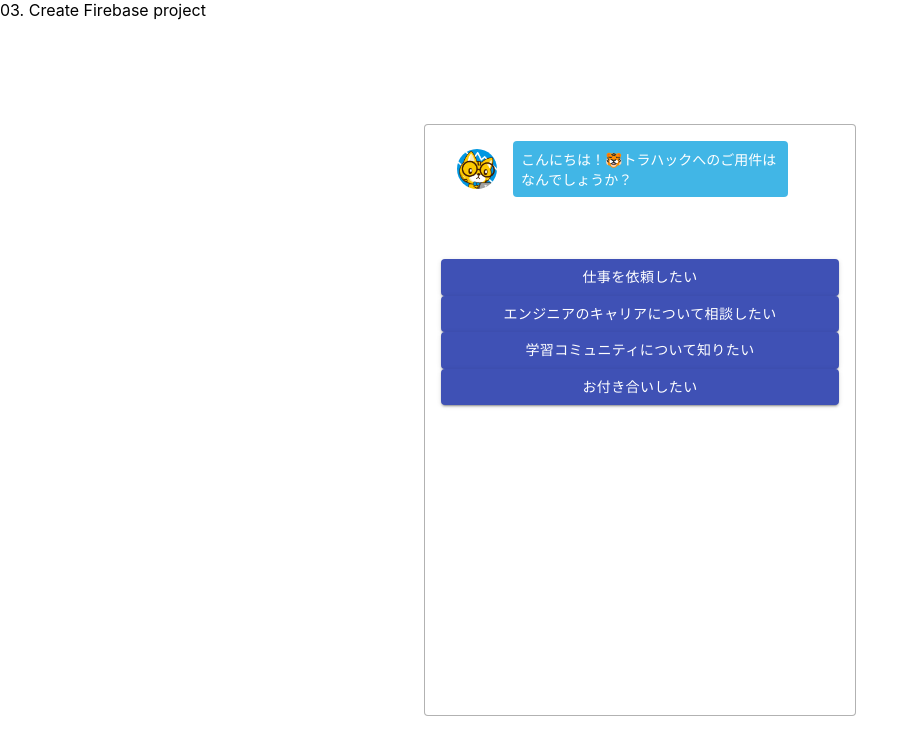
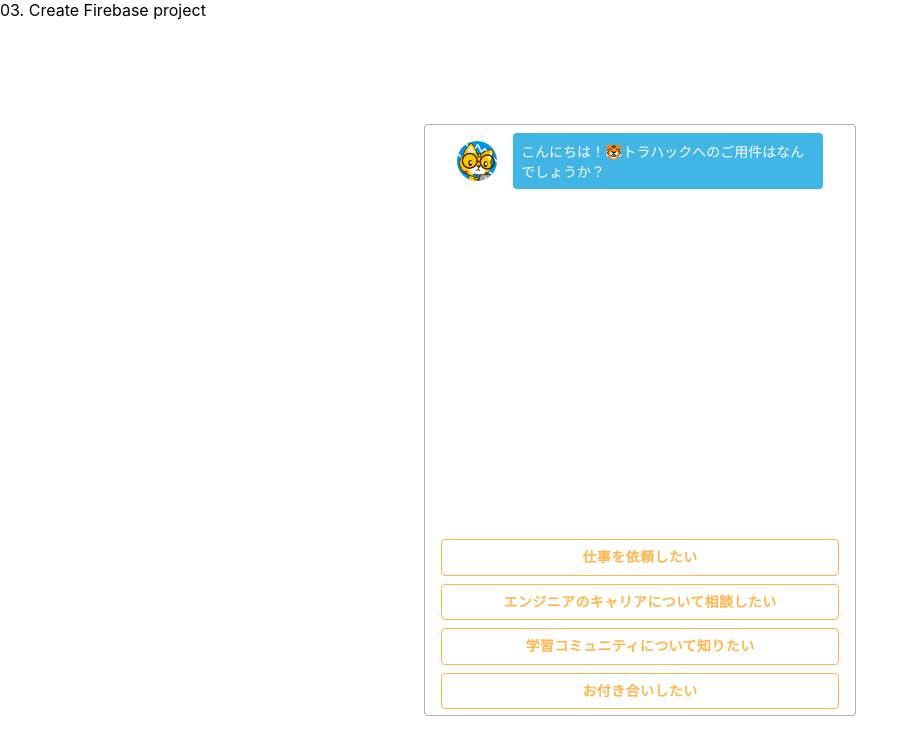
Before and after one commit to Ryoto-Noguchi/chatbot-demo, a React (Create React App) app: page / in a window 1280 px wide. Shown: the top 754 px of the page, without its empty margins (0-918 px from the left). Built offline with nearby package versions, Linux system fonts and the light colour scheme.

Commit message:
【実践編】#7 完了

```diff
--- a/src/components/Answer.jsx
+++ b/src/components/Answer.jsx
@@ -2,15 +2,25 @@ import React from 'react';
 import { makeStyles } from '@material-ui/core/styles';
 import Button from '@material-ui/core/Button';
 
-const useStyles = makeStyles((theme) => ({
-  root: {
-  },
-}));
+const useStyles = makeStyles({
+  button: {
+    borderColor: '#FFB549',
+    color: '#FFB549',
+    fontWeight: 600,
+    marginBottom: '8px',
+    "&:hover": {
+      backgroundColor: '#FFB549',
+      color: '#fff'
+    }
+  }
+});
 
 const Answer = (props) => {
-  // const classes = useStyles();
+  const classes = useStyles();
   return (
-    <Button variant="contained" color="primary" onClick={() => props.select(props.content, props.nextId)}>
+    <Button
+      className={classes.button}
+      variant="outlined" onClick={() => props.select(props.content, props.nextId)}>
       {props.content}
     </Button>
   )
--- a/src/components/Chats.jsx
+++ b/src/components/Chats.jsx
@@ -3,21 +3,18 @@ import { makeStyles } from "@material-ui/core/styles";
 import List from "@material-ui/core/List";
 import {Chat} from "./index";
 
-const useStyles = makeStyles((theme) => ({
-  root: {
-    width: "100%",
-    maxWidth: "36ch",
-    backgroundColor: theme.palette.background.paper,
-  },
-  inline: {
-    display: "inline",
-  },
-}));
+const useStyles = makeStyles({
+  chats: {
+    height: 400,
+    padding: '0',
+    overflow: 'auto' // スクロールできるようにする
+  }
+})
 
 const Chats = (props) => {
   const classes = useStyles();
   return (
-  <List className={classes.root}>
+  <List className={classes.chats}>
     {props.chats.map((chat, index) => {
       return <Chat text={chat.text} type={chat.type} key={index.toString()}/> // リスト要素の中にkeyを入れておくことで変更があったときに、変更部分のみ書き換えるという設計思想からkeyをリストに含めている
     })}
--- a/src/dataset.js
+++ b/src/dataset.js
@@ -1,81 +1,100 @@
 const defaultDataset = {
-  "init": {
+  init: {
     answers: [
-          {content: "仕事を依頼したい", nextId: "job_offer"},
-          {content: "エンジニアのキャリアについて相談したい", nextId: "consultant"},
-          {content: "学習コミュニティについて知りたい", nextId: "community"},
-          {content: "お付き合いしたい", nextId: "dating"},
+      { content: "仕事を依頼したい", nextId: "job_offer" },
+      {
+        content: "エンジニアのキャリアについて相談したい",
+        nextId: "consultant",
+      },
+      { content: "学習コミュニティについて知りたい", nextId: "community" },
+      { content: "お付き合いしたい", nextId: "dating" },
     ],
     question: "こんにちは！🐯トラハックへのご用件はなんでしょうか？",
   },
-  "job_offer": {
+  job_offer: {
     answers: [
-          {content: "Webサイトを制作してほしい", nextId: "website"},
-          {content: "Webアプリを開発してほしい", nextId: "webapp"},
-          {content: "自動化ツールを作ってほしい", nextId: "automation_tool"},
-          {content: "その他", nextId: "other_jobs"}
+      { content: "Webサイトを制作してほしい", nextId: "website" },
+      { content: "Webアプリを開発してほしい", nextId: "webapp" },
+      { content: "自動化ツールを作ってほしい", nextId: "automation_tool" },
+      { content: "その他", nextId: "other_jobs" },
     ],
     question: "どのようなお仕事でしょうか？",
   },
-  "website": {
+  website: {
     answers: [
-          {content: "問い合わせる", nextId: "contact"},
-          {content: "最初の質問に戻る", nextId: "init"}
+      { content: "問い合わせる", nextId: "contact" },
+      { content: "最初の質問に戻る", nextId: "init" },
     ],
     question: "Webサイト細作についてですね。コチラからお問い合わせできます。",
   },
-  "webapp": {
+  webapp: {
     answers: [
-          {content: "問い合わせる", nextId: "contact"},
-          {content: "最初の質問に戻る", nextId: "init"}
+      { content: "問い合わせる", nextId: "contact" },
+      { content: "最初の質問に戻る", nextId: "init" },
     ],
     question: "Webアプリ開発についてですね。コチラからお問い合わせできます。",
   },
-  "automation_tool": {
+  automation_tool: {
     answers: [
-          {content: "問い合わせる", nextId: "contact"},
-          {content: "最初の質問に戻る", nextId: "init"}
+      { content: "問い合わせる", nextId: "contact" },
+      { content: "最初の質問に戻る", nextId: "init" },
     ],
-      question: "自動化ツール開発についてですね。コチラからお問い合わせできます。",
+    question:
+      "自動化ツール開発についてですね。コチラからお問い合わせできます。",
   },
-  "other_jobs": {
+  other_jobs: {
     answers: [
-          {content: "問い合わせる", nextId: "contact"},
-          {content: "最初の質問に戻る", nextId: "init"}
+      { content: "問い合わせる", nextId: "contact" },
+      { content: "最初の質問に戻る", nextId: "init" },
     ],
     question: "その他についてですね。コチラからお問い合わせできます。",
   },
-  "consultant": {
+  consultant: {
     answers: [
-          {content: "YouTubeで動画を見る", nextId: "https://www.youtube.com/channel/UC-bOAxx-YOsviSmqh8COR0w"},
-          {content: "学習コミュニティについて知りたい", nextId: "community"},
-          {content: "最初の質問に戻る", nextId: "init"}
+      {
+        content: "YouTubeで動画を見る",
+        nextId: "https://www.youtube.com/channel/UC-bOAxx-YOsviSmqh8COR0w",
+      },
+      { content: "学習コミュニティについて知りたい", nextId: "community" },
+      { content: "最初の質問に戻る", nextId: "init" },
     ],
-      question: "トラハックは普段からYouTubeでキャリアについて発信しています。また、僕が運営するエンジニア向け学習コミュニティ内でも相談に乗っていますよ。",
+    question:
+      "トラハックは普段からYouTubeでキャリアについて発信しています。また、僕が運営するエンジニア向け学習コミュニティ内でも相談に乗っていますよ。",
   },
-  "community": {
+  community: {
     answers: [
-          {content: "どんな活動をしているの？", nextId: "community_activity"},
-          {content: "コミュニティに参加したい", nextId: "https://torahack.web.app/community/"},
-          {content: "最初の質問に戻る", nextId: "init"}
+      { content: "どんな活動をしているの？", nextId: "community_activity" },
+      {
+        content: "コミュニティに参加したい",
+        nextId: "https://torahack.web.app/community/",
+      },
+      { content: "最初の質問に戻る", nextId: "init" },
     ],
-      question: "2020年3月から学習コミュニティを始めました！🎉Webエンジニアへの転職を目指す人向けに、プログラミングを教えたりキャリアの相談に乗っています。",
+    question:
+      "2020年3月から学習コミュニティを始めました！🎉Webエンジニアへの転職を目指す人向けに、プログラミングを教えたりキャリアの相談に乗っています。",
   },
-  "community_activity": {
+  community_activity: {
     answers: [
-          {content: "さらに詳細を知りたい", nextId: "https://youtu.be/tIzE7hUDbBM"},
-          {content: "コミュニティに参加したい", nextId: "https://torahack.web.app/community/"},
-          {content: "最初の質問に戻る", nextId: "init"}
+      {
+        content: "さらに詳細を知りたい",
+        nextId: "https://youtu.be/tIzE7hUDbBM",
+      },
+      {
+        content: "コミュニティに参加したい",
+        nextId: "https://torahack.web.app/community/",
+      },
+      { content: "最初の質問に戻る", nextId: "init" },
     ],
-      question: "フロントエンド向けの教材の提供、キャリアや勉強法に関するメルマガの配信、週1のオンライン作業会などを開催しています！\n詳細はYouTube動画で紹介しています。",
+    question:
+      "フロントエンド向けの教材の提供、キャリアや勉強法に関するメルマガの配信、週1のオンライン作業会などを開催しています！\n詳細はYouTube動画で紹介しています。",
   },
-  "dating": {
+  dating: {
     answers: [
-          {content: "DMする", nextId: "https://twitter.com/torahack_"},
-          {content: "最初の質問に戻る", nextId: "init"}
+      { content: "DMする", nextId: "https://twitter.com/torahack_" },
+      { content: "最初の質問に戻る", nextId: "init" },
     ],
     question: "まずは一緒にランチでもいかがですか？DMしてください😘",
   },
-}
+};
 
-export default defaultDataset
+export default defaultDataset;
```
Lines whose indentation alone changed are shown as unchanged.
